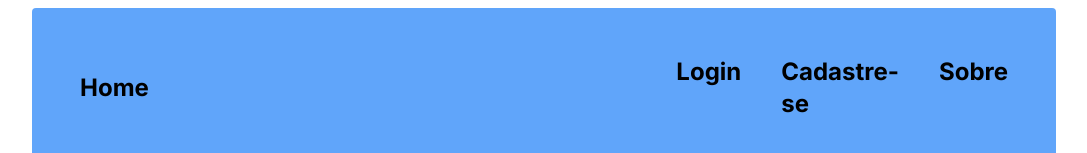
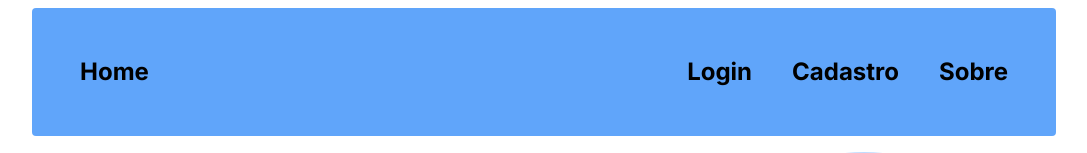
Before and after one commit to Gusthgomes/RH4LIFE, a Next.js app: page / in a window 1280 px wide. Shown: the top 153 px of the page, without its empty margins (96-1183 px from the left). Built offline with nearby package versions, Linux system fonts and the light colour scheme; no server answers.

Commit message:
fix: change link name

```diff
--- a/components/Navbar.tsx
+++ b/components/Navbar.tsx
@@ -38,7 +38,7 @@ const Navbar = () => {
               <li>Login</li>
             </Link>
             <Link className="text-black hover:text-white" href="/register">
-              <li>Cadastre-se</li>
+              <li>Cadastro</li>
             </Link>
             <Link className="text-black hover:text-white" href="/about">
               <li>Sobre</li>
```
